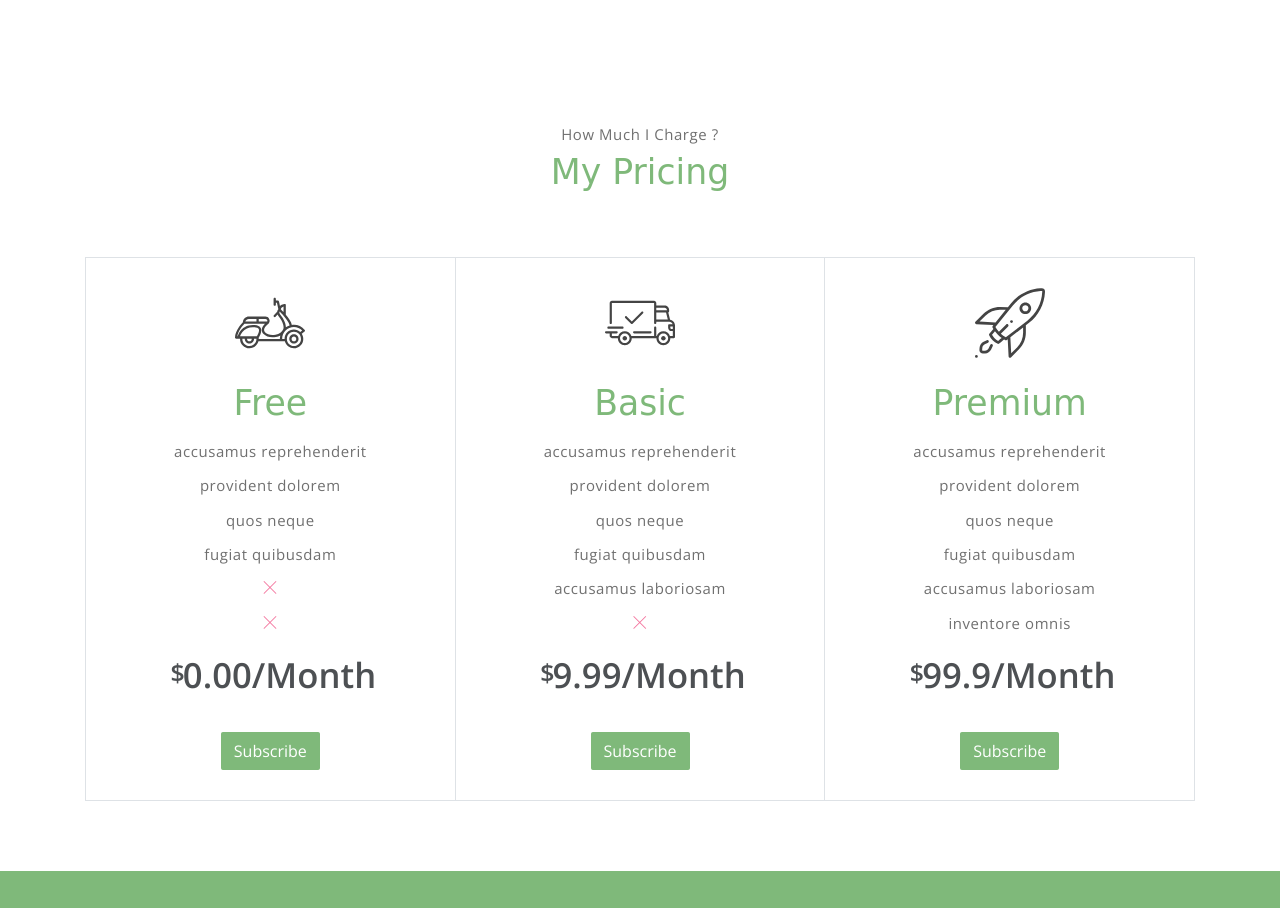
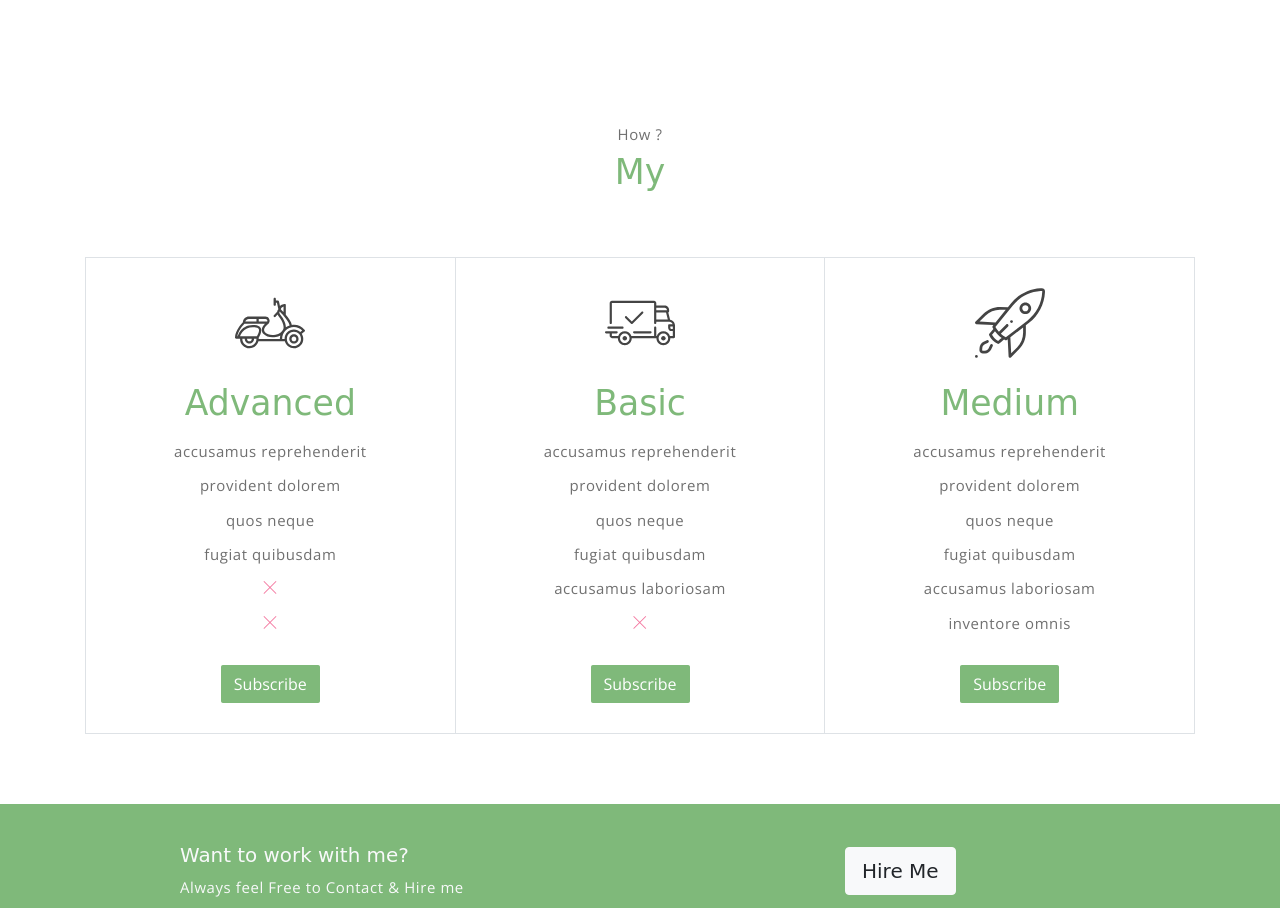
Before and after one commit to niahizkia/niahizkia.github.io, a plain HTML site: page index.html in a window 1280 px wide. Shown: the part 2260-3168 px from the top of the page. Drawn offline with nearby package versions, Linux system fonts and the light colour scheme; a web font is replaced by a local one.

Commit message:
change some content

```diff
--- a/index.html
+++ b/index.html
@@ -168,7 +168,7 @@
                         <span class="portfolio-card-overlay">
                             <span class="portfolio-card-caption">
                                 <h4>Web Designing</h5>
-                                <p class="font-weight-normal">Category: Web Templates</p>
+                                <p class="font-weight-normal">Category: Web Aoo, Flask, Python</p>
                             </span>
                         </span>
                     </a>
@@ -180,8 +180,8 @@
     <!-- pricing section -->
     <section class="section" id="pricing">
         <div class="container text-center">
-            <p class="section-subtitle">How Much I Charge ?</p>
-            <h6 class="section-title mb-6">My Pricing</h6>
+            <p class="section-subtitle">How  ?</p>
+            <h6 class="section-title mb-6">My</h6>
             <!-- row -->
             <div class="pricing-wrapper">
                 <div class="pricing-card">
@@ -189,7 +189,7 @@
                         <img class="pricing-card-icon" src="assets/imgs/scooter.svg" alt="Download free bootstrap 4 landing page, free boootstrap 4 templates, Download free bootstrap 4.1 landing page, free boootstrap 4.1.1 templates, meyawo Landing page">
                     </div>
                     <div class="pricing-card-body">
-                        <h6 class="pricing-card-title">Free</h6>
+                        <h6 class="pricing-card-title">Advanced</h6>
                         <div class="pricing-card-list">
                             <p>accusamus reprehenderit</p>
                             <p>provident dolorem </p>
@@ -200,8 +200,8 @@
                         </div>
                     </div>
                     <div class="pricing-card-footer">
-                        <span>$</span>
-                        <span>0.00/Month</span>
+                        <span></span>
+                        <span></span>
                     </div>
                     <a href="#" class="btn btn-primary mt-3 pricing-card-btn">Subscribe</a>
                 </div>
@@ -221,8 +221,8 @@
                         </div>
                     </div>
                     <div class="pricing-card-footer">
-                        <span>$</span>
-                        <span>9.99/Month</span>
+                        <span></span>
+                        <span></span>
                     </div>
                     <a href="#" class="btn btn-primary mt-3 pricing-card-btn">Subscribe</a>
                 </div>
@@ -231,7 +231,7 @@
                         <img class="pricing-card-icon" src="assets/imgs/startup.svg" alt="Download free bootstrap 4 landing page, free boootstrap 4 templates, Download free bootstrap 4.1 landing page, free boootstrap 4.1.1 templates, meyawo Landing page">
                     </div>
                     <div class="pricing-card-body">
-                        <h6 class="pricing-card-title">Premium</h6>
+                        <h6 class="pricing-card-title">Medium</h6>
                         <div class="pricing-card-list">
                             <p>accusamus reprehenderit</p>
                             <p>provident dolorem </p>
@@ -242,8 +242,8 @@
                         </div>
                     </div>
                     <div class="pricing-card-footer">
-                        <span>$</span>
-                        <span>99.9/Month</span>
+                        <span></span>
+                        <span></span>
                     </div>
                     <a href="#" class="btn btn-primary mt-3 pricing-card-btn">Subscribe</a>
                 </div>
```
Also changed, not shown: assets/imgs/folio-1.jpg (deleted), assets/imgs/folio-2.jpg (deleted).
